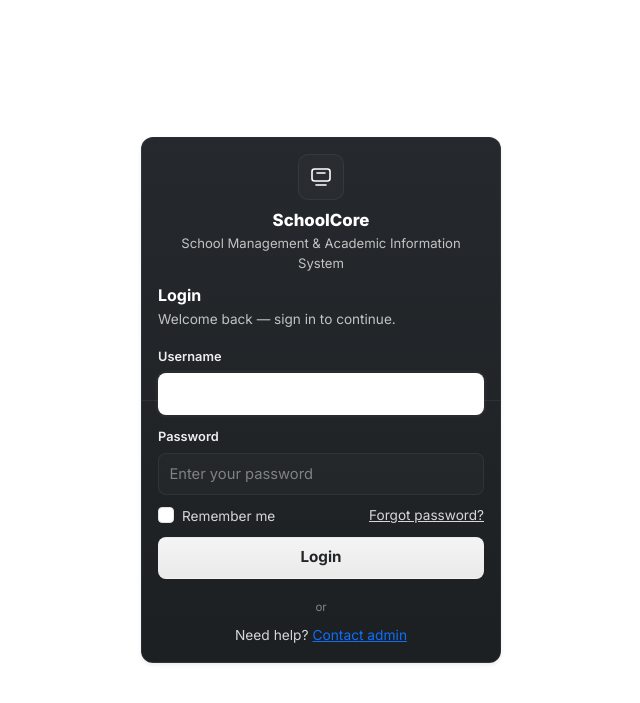
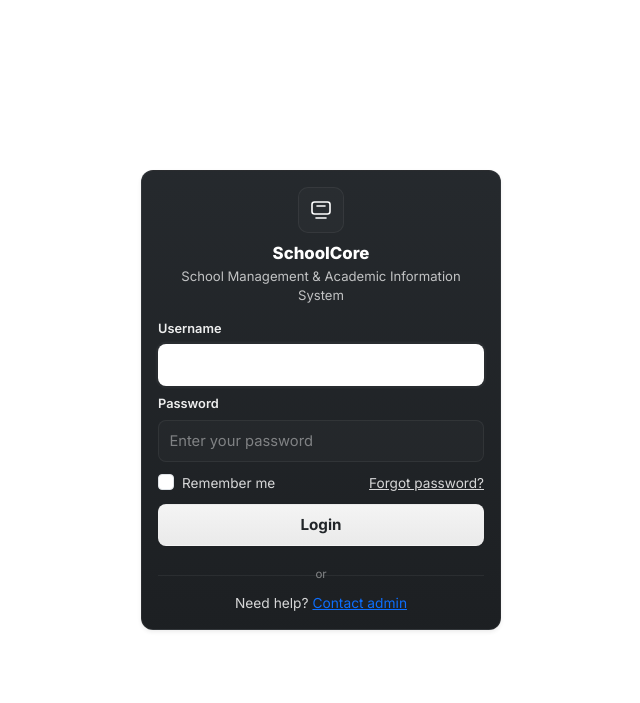
Before and after one commit to MWABABrighton/schoolcore, a Django app: page /accounts/login/ in a window 1280 px wide. Shown: the top 703 px of the page, without its empty margins (319-959 px from the left). Run offline with Django 5.2, Linux system fonts and the light colour scheme.

Commit message:
Remove the extra login title copy and keep the card centered and compact

```diff
--- a/accounts/templates/accounts/login.html
+++ b/accounts/templates/accounts/login.html
@@ -23,15 +23,15 @@
 
     <style>
         :root {
-            --page-bg: #ffffff; /* outer background white */
-            --dark-bg: #212529; /* card accent */
+            --page-bg: #ffffff;
+            --dark-bg: #212529;
             --panel-strong: rgba(255, 255, 255, 0.1);
             --text: #ffffff;
             --muted: rgba(255, 255, 255, 0.72);
             --input-bg: rgba(255, 255, 255, 0.02);
             --border: rgba(255, 255, 255, 0.06);
             --shadow: rgba(0, 0, 0, 0.18);
-            --card-max-width: 360px; /* smaller card so it fits easily */
+            --card-max-width: 360px;
         }
 
         * { box-sizing: border-box; }
@@ -49,7 +49,7 @@
             display: flex;
             align-items: center;
             justify-content: center;
-            padding: 16px; /* reduced padding so card fits */
+            padding: 16px;
         }
 
         .login-shell {
@@ -63,15 +63,18 @@
             border: 1px solid var(--border);
             border-radius: 12px;
             box-shadow: 0 10px 28px var(--shadow);
-            overflow: visible; /* ensure the card itself doesn't clip content */
+            overflow: visible;
         }
 
         .login-card .card-body {
-            padding: 1rem; /* smaller padding */
-            overflow: visible; /* prevent inner scroll */
+            padding: 1rem;
+            overflow: visible;
         }
 
-        .brand { text-align: center; margin-bottom: 0.8rem; }
+        .brand {
+            text-align: center;
+            margin-bottom: 0.8rem;
+        }
 
         .brand-mark {
             width: 46px;
@@ -92,18 +95,45 @@
             color: var(--text);
         }
 
-        .brand p { margin: 4px 0 0; color: var(--muted); font-size: 0.82rem; }
+        .brand p {
+            margin: 4px 0 0;
+            color: var(--muted);
+            font-size: 0.82rem;
+        }
 
-        .welcome-title { font-size: 1rem; font-weight: 700; color: var(--text); margin: 0 0 0.2rem; }
-        .welcome-subtitle { color: var(--muted); margin: 0 0 0.9rem; font-size: 0.85rem; }
+        .welcome-title, .welcome-subtitle {
+            display: none; /* removed from UI */
+        }
 
-        .alert { border: none; border-radius: 8px; background: rgba(220,53,69,0.12); color: #ffd7dc; padding: 0.6rem 0.8rem; margin-bottom: 0.85rem; font-size: 0.9rem; }
+        .alert {
+            border: none;
+            border-radius: 8px;
+            background: rgba(220,53,69,0.12);
+            color: #ffd7dc;
+            padding: 0.6rem 0.8rem;
+            margin-bottom: 0.85rem;
+            font-size: 0.9rem;
+            text-align: center;
+        }
 
-        .form-label { font-size: 0.8rem; font-weight: 600; color: rgba(255,255,255,0.92); margin-bottom: 0.4rem; }
+        .form-label {
+            display: block;
+            text-align: left;
+            font-size: 0.8rem;
+            font-weight: 600;
+            color: rgba(255,255,255,0.92);
+            margin-bottom: 0.4rem;
+        }
 
         .form-control {
-            width: 100%; height: 42px; border-radius: 8px; border: 1px solid rgba(255,255,255,0.06);
-            background: var(--input-bg); color: var(--text); padding: 0.55rem 0.65rem; font-size: 0.92rem;
+            width: 100%;
+            height: 42px;
+            border-radius: 8px;
+            border: 1px solid rgba(255,255,255,0.06);
+            background: var(--input-bg);
+            color: var(--text);
+            padding: 0.55rem 0.65rem;
+            font-size: 0.92rem;
         }
 
         .form-control::placeholder { color: rgba(255,255,255,0.42); }
@@ -112,20 +142,54 @@
         .form-check-input { width: 1rem; height: 1rem; }
         .form-check-label, .secondary-link { color: rgba(255,255,255,0.82); font-size: 0.85rem; }
 
-        .btn-login { width: 100%; height: 42px; background: linear-gradient(180deg,#f4f4f4 0%,#eaeaea 100%); color: var(--dark-bg); border-radius: 8px; font-weight: 700; font-size: 0.95rem; }
+        .btn-login {
+            width: 100%;
+            height: 42px;
+            background: linear-gradient(180deg,#f4f4f4 0%,#eaeaea 100%);
+            color: var(--dark-bg);
+            border-radius: 8px;
+            font-weight: 700;
+            font-size: 0.95rem;
+        }
+
         .btn-login:hover { transform: translateY(-1px); }
 
-        .divider { margin: 1rem 0 0.6rem; text-align: center; color: rgba(255,255,255,0.45); font-size: 0.72rem; }
-        .divider::before { content: ""; position: absolute; left: 0; right: 0; top: 50%; height: 1px; background: rgba(255,255,255,0.06); }
-        .divider span { position: relative; display: inline-block; padding: 0 0.5rem; background: transparent; }
+        .divider {
+            margin: 1rem 0 0.6rem;
+            text-align: center;
+            color: rgba(255,255,255,0.45);
+            font-size: 0.72rem;
+            position: relative;
+        }
 
-        .register-text { text-align: center; color: rgba(255,255,255,0.82); font-size: 0.86rem; margin: 0.4rem 0 0; }
+        .divider::before {
+            content: "";
+            position: absolute;
+            left: 0;
+            right: 0;
+            top: 50%;
+            height: 1px;
+            background: rgba(255,255,255,0.06);
+        }
 
-        /* If the viewport is extremely short, slightly reduce spacing further */
+        .divider span {
+            position: relative;
+            display: inline-block;
+            padding: 0 0.5rem;
+            background: transparent;
+        }
+
+        .register-text {
+            text-align: center;
+            color: rgba(255,255,255,0.82);
+            font-size: 0.86rem;
+            margin: 0.4rem 0 0;
+        }
+
         @media (max-height: 560px) {
             body { padding: 10px; }
             .brand-mark { width: 40px; height: 40px; }
-            .brand p, .welcome-subtitle { font-size: 0.78rem; }
+            .brand p { font-size: 0.78rem; }
             .login-card .card-body { padding: 0.75rem; }
             .divider { margin-top: 0.8rem; }
         }
@@ -151,9 +215,6 @@
                 <h2>SchoolCore</h2>
                 <p>School Management &amp; Academic Information System</p>
             </div>
-
-            <h4 class="welcome-title">Login</h4>
-            <p class="welcome-subtitle">Welcome back — sign in to continue.</p>
 
             {% if form.errors %}
                 <div class="alert" role="alert">Invalid username or password.</div>
```
